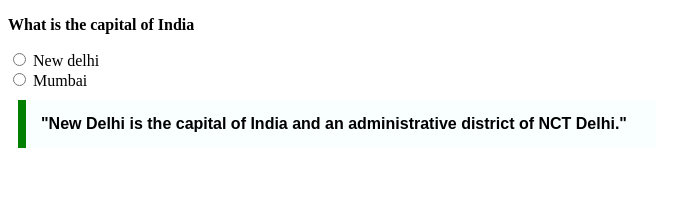
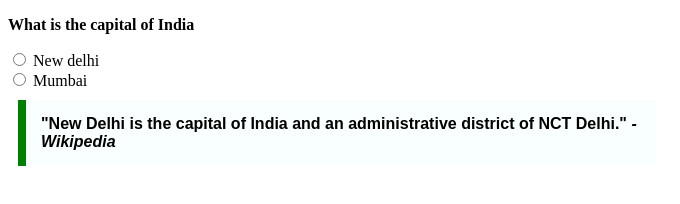
Before and after one commit to acciojob/trivia-abhishekbenny147, a website: page main.html in a window 1280 px wide. Shown: the whole page, without its empty margins (0-680 px from the left). Drawn offline with Linux system fonts and the light colour scheme.

Commit message:
created a submission

```diff
--- a/main.html
+++ b/main.html
@@ -23,6 +23,7 @@
 
 	<blockquote>
 		 "New Delhi is the capital of India and an administrative district of NCT Delhi."
+		<cite> - Wikipedia</cite>
 	</blockquote>
 	<!-- the entire body must be written by student -->
     <script type="text/javascript" src="./script.js">
```
